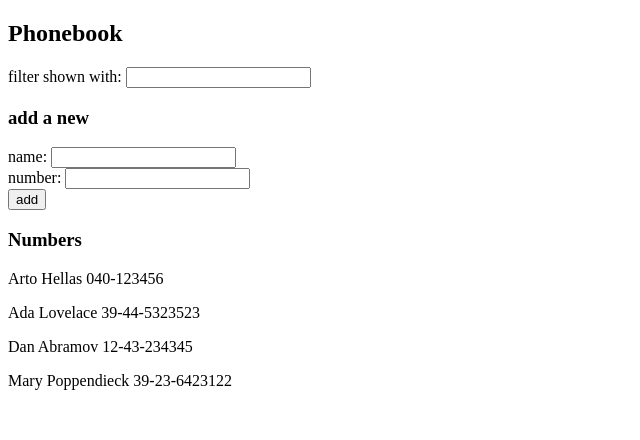
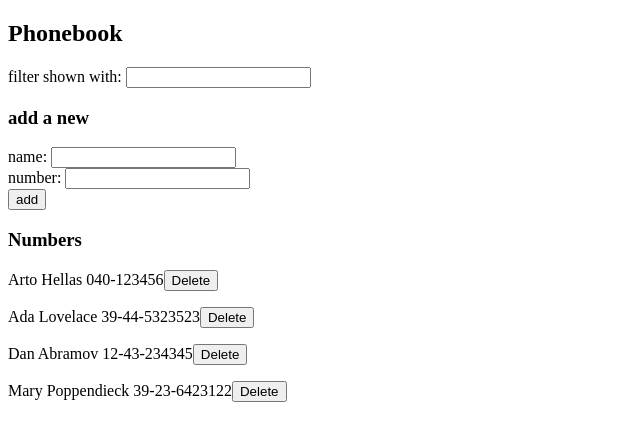
Before and after one commit to kaanbsaglam/fullstackopen, a React (Vite) app in the folder part2/phonebook/: page / in a window 1280 px wide. Shown: the top 440 px of the page, without its empty margins (0-640 px from the left). Built offline with nearby package versions, Linux system fonts and the light colour scheme; data requests are answered from the project's data file.

Commit message:
complete part2.15

```diff
--- a/part2/phonebook/db.json
+++ b/part2/phonebook/db.json
@@ -1,5 +1,5 @@
 {
-    "persons":[
+  "persons": [
     {
       "name": "Arto Hellas",
       "number": "040-123456",
--- a/part2/phonebook/src/App.jsx
+++ b/part2/phonebook/src/App.jsx
@@ -2,6 +2,7 @@ import { useState, useEffect } from 'react'
 import Persons from './components/Persons'
 import PersonForm from './components/PersonForm'
 import Filter from './components/Filter'
+import personService from './service/persons'
 import axios from 'axios'
 
 const App = () => {
@@ -11,10 +12,8 @@ const App = () => {
   const[searched, setSearched] = useState('')
 
   useEffect(() => {
-    console.log("effect")
-    axios.get('http://localhost:3001/persons').then(response => {
-      console.log("inside then")
-      setPersons(response.data)
+    personService.getAll().then(initialPersons => {
+      setPersons(initialPersons)
     })
   },[])
 
@@ -22,19 +21,40 @@ const App = () => {
   const addNewPerson = (event) => {
     event.preventDefault()
     if(persons.some((person) => person.name == newName)){
-      alertSameNameExists()
-
+      if(confirmNumberReplacement(newName)){
+        const oldPerson = persons.find(person => person.name == newName)
+        const updatedPerson = {
+          ...oldPerson, number:newNumber
+        }
+        personService.update(oldPerson.id,updatedPerson).then(updatedPerson => {
+          console.log(updatedPerson)
+          setPersons(persons.map(person => person.id !== updatedPerson.id ? person : updatedPerson))
+        })
+      }
+      else{
+        // i dont know whether or not its better to clear the name and number inputs if user declines
+      }
     }
     else{
       const personObject = {
         name: newName,
         number: newNumber,
-        id: persons.length + 1
       }
-      setPersons(persons.concat(personObject))
-      setNewName('')
-      setNewNumber('')
+      personService.create(personObject).then(returnedPerson => {
+        setPersons(persons.concat(returnedPerson))
+        setNewName('')
+        setNewNumber('')
+      })
     }
+  }
+
+  const deletePerson = (id) => {
+    // TODO: maybe check if person with id exists
+
+    if(window.confirm(`Delete ${persons.find(person => person.id === id).name} ?`))
+    personService.remove(id).then(deletedPerson => {
+      setPersons(persons.filter(person => person.id != id))
+    })
   }
 
   const handleNameChange = (event) => {
@@ -51,8 +71,8 @@ const App = () => {
 
 
 
-  const alertSameNameExists = () => {
-    alert(`${newName} is already added to phonebook`)
+  const confirmNumberReplacement = (name) => {
+    return window.confirm(`${name} is already added to phonebook, replace the old number with the new one?`)
   }
 
   const filteredPersons = (searched == '')
@@ -79,7 +99,7 @@ const App = () => {
       handleNumberChange={handleNumberChange}
       />
       <h3>Numbers</h3>
-      <Persons persons={filteredPersons}/>
+      <Persons persons={filteredPersons} onDelete={deletePerson} />
     </div>
   )
 }
--- a/part2/phonebook/src/components/Person.jsx
+++ b/part2/phonebook/src/components/Person.jsx
@@ -1,6 +1,6 @@
-const Person = (props) => {
+const Person = ({person, onDelete}) => {
     return(
-        <p>{props.name} {props.number}</p>
+        <p>{person.name} {person.number}<button onClick={() => onDelete(person.id)}>Delete</button></p>
     )
 }
 
--- a/part2/phonebook/src/components/Persons.jsx
+++ b/part2/phonebook/src/components/Persons.jsx
@@ -1,10 +1,10 @@
 import Person from "./Person"
 
-const Persons = ({persons}) => {
+const Persons = ({persons,onDelete}) => {
     return (
         <div>
         {persons.map(person =>
-            <Person key={person.id} name={person.name} number={person.number} />
+            <Person key={person.id} person={person} onDelete={onDelete} />
           )}
         </div>
 
--- /dev/null
+++ b/part2/phonebook/src/service/persons.js
@@ -0,0 +1,26 @@
+import axios from 'axios'
+
+const baseUrl = 'http://localhost:3001/persons'
+
+const getAll = () => {
+    const request = axios.get(baseUrl)
+    return request.then(response => response.data)
+}
+
+
+const create = (newPerson) => {
+    const request = axios.post(baseUrl,newPerson)
+    return request.then(response => response.data)
+}
+
+const remove = (id) => {
+    const request = axios.delete(`${baseUrl}/${id}`)
+    return request.then(response => response.data)
+}
+
+const update = (id,updatedPerson) => {
+    const request = axios.put(`${baseUrl}/${id}`,updatedPerson)
+    return request.then(response => response.data)
+}
+
+export default {getAll,create,remove,update}
```
Lines whose indentation alone changed are shown as unchanged.
